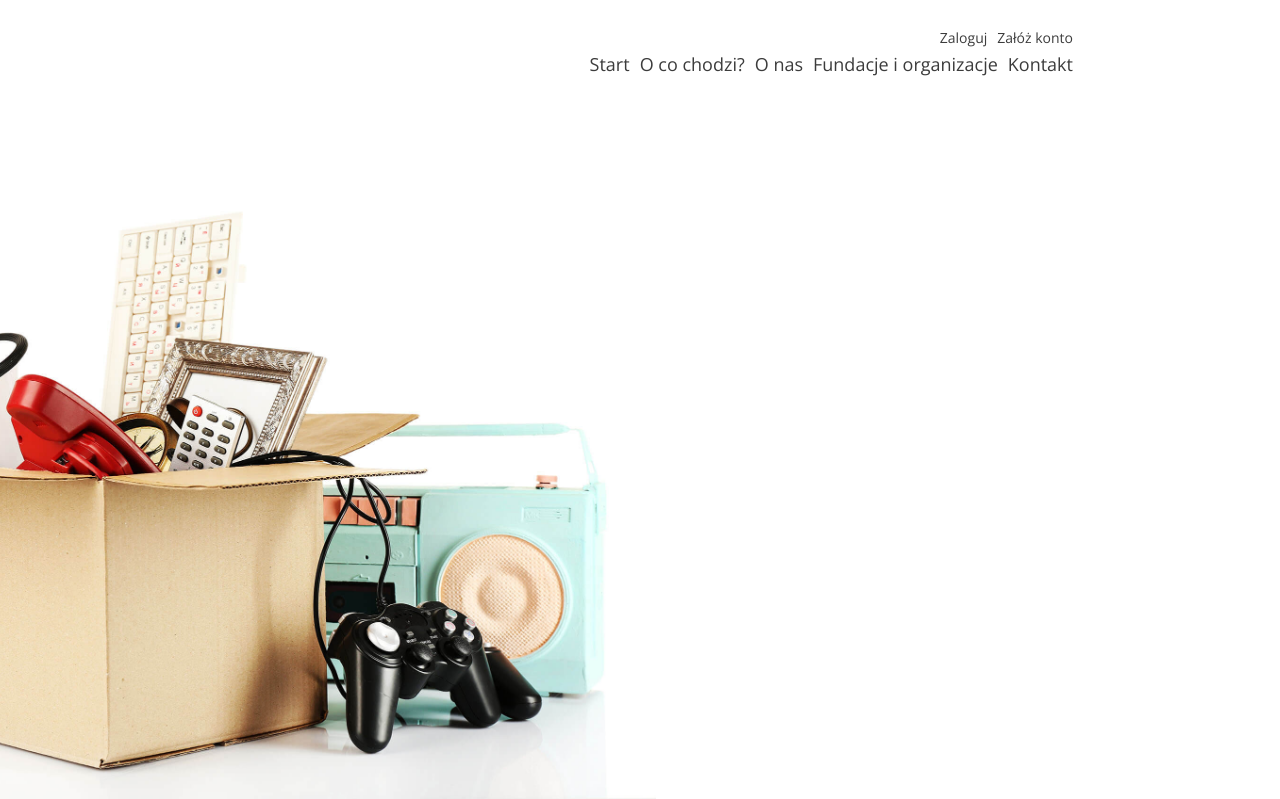
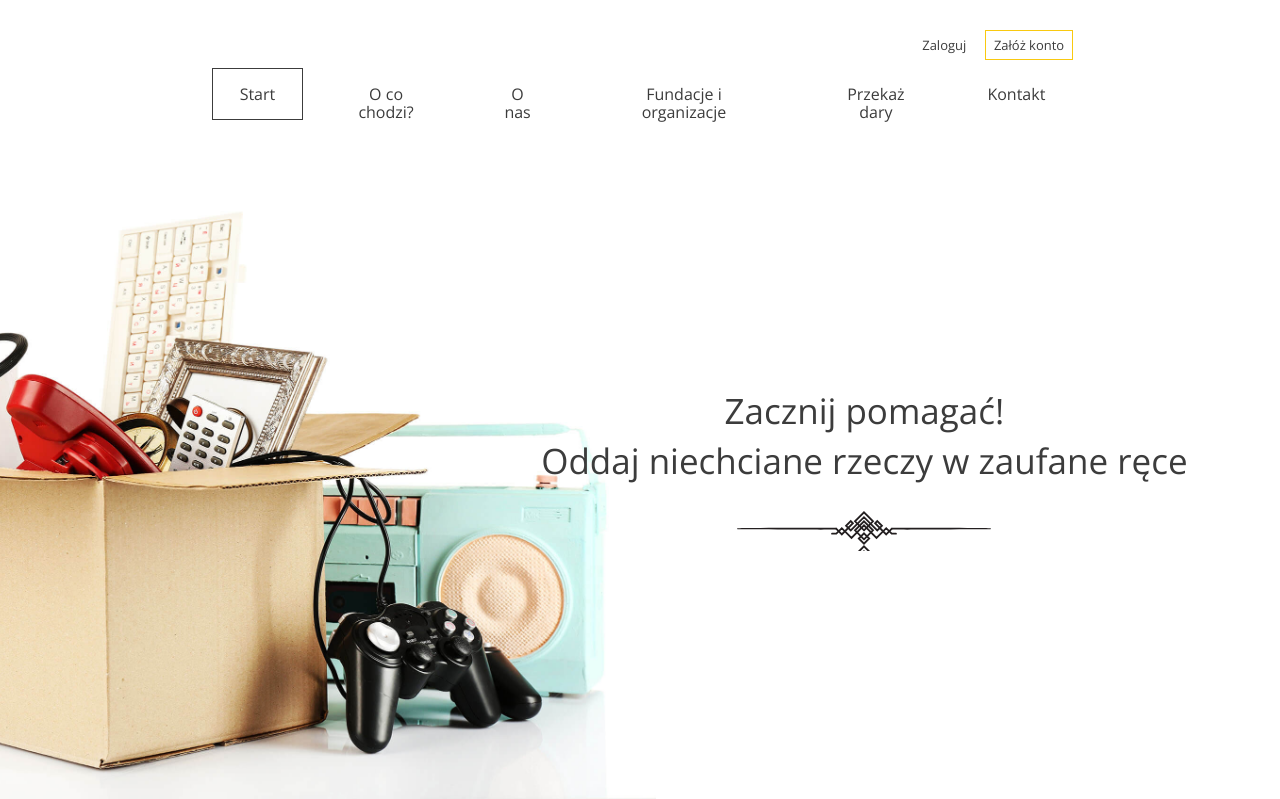
Before and after one commit to Veturna/application-for-charitable-sharing-of-items, a Django app: page / in a window 1280 px wide. Shown: the top 799 px of the page. Run offline with Django 4.2, Linux system fonts and the light colour scheme.

Commit message:
updated the title and header in template

```diff
--- a/sharing_project/donatation_app/templates/base.html
+++ b/sharing_project/donatation_app/templates/base.html
@@ -11,19 +11,23 @@
 <body>
     <header class="header--main-page">
       <nav class="container container--70">
+{% block welcome %}
         <ul class="nav--actions">
-          <li><a href="{% url 'login' %}">Zaloguj</a></li>
-          <li class="highlighted"><a href="{% url 'register' %}">Załóż konto</a></li>
+          <li><a href="{% url 'login' %}" class="btn btn--small btn--without-border">Zaloguj</a></li>
+          <li class="highlighted"><a href="{% url 'register' %}" class="btn btn--small btn--highlighted">Załóż konto</a></li>
         </ul>
-
+{% endblock %}
         <ul>
-          <li><a href="{% url 'landing-page' %}">Start</a></li>
-          <li><a href="{% url 'landing-page' %}#steps">O co chodzi?</a></li>
-          <li><a href="{% url 'landing-page' %}#about-us">O nas</a></li>
-          <li><a href="{% url 'landing-page' %}#help">Fundacje i organizacje</a></li>
-          <li><a href="#contact">Kontakt</a></li>
+          <li><a href="{% url 'landing-page' %}" class="btn btn--without-border active">Start</a></li>
+          <li><a href="{% url 'landing-page' %}#steps" class="btn btn--without-border">O co chodzi?</a></li>
+          <li><a href="{% url 'landing-page' %}#about-us" class="btn btn--without-border">O nas</a></li>
+          <li><a href="{% url 'landing-page' %}#help" class="btn btn--without-border">Fundacje i organizacje</a></li>
+          <li><a href="{% url 'add-donation' %}" class="btn btn--without-border">Przekaż dary</a></li>
+          <li><a href="#contact" class="btn btn--without-border">Kontakt</a></li>
         </ul>
       </nav>
+      {% block title %}
+      {% endblock %}
     </header>
 
 {% block content %}
--- a/sharing_project/donatation_app/templates/index.html
+++ b/sharing_project/donatation_app/templates/index.html
@@ -1,5 +1,15 @@
 {% extends 'base.html' %}
 {% load static %}
+{% block title %}
+<div class="slogan container container--90">
+        <div class="slogan--item">
+          <h1>
+            Zacznij pomagać!<br />
+            Oddaj niechciane rzeczy w zaufane ręce
+          </h1>
+        </div>
+      </div>
+{% endblock %}
 {% block content %}
     <section id="stats" class="stats">
       <div class="container container--85">
--- a/sharing_project/sharing_project/urls.py
+++ b/sharing_project/sharing_project/urls.py
@@ -15,13 +15,12 @@
 """
 from django.contrib import admin
 from django.urls import path
-from donatation_app.views import LandingPage, Login, Register
+from donatation_app.views import LandingPage, Login, Register, AddDonation
 
 urlpatterns = [
     path('admin/', admin.site.urls),
     path('', LandingPage.as_view(), name='landing-page'),
     path('login/', Login.as_view(), name='login'),
     path('register/', Register.as_view(), name='register'),
-
-
+    path('donation/', AddDonation.as_view(), name='add-donation'),
 ]
```
Also changed, not shown: sharing_project/donatation_app/templates/form-confirmation.html (+13 -0 lines), sharing_project/donatation_app/templates/form.html (+5 -5 lines).
